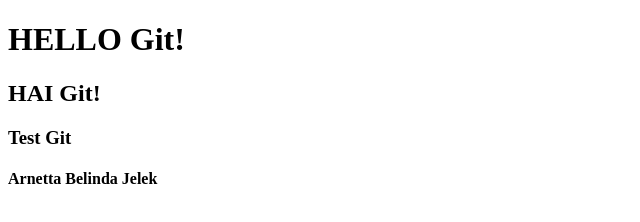
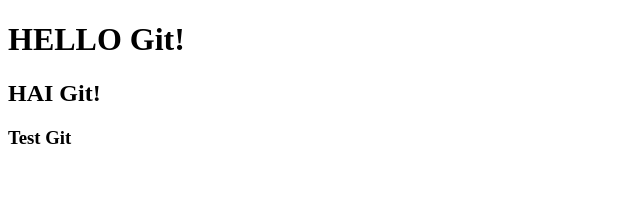
Before and after one commit to alghanykennedy/belajar-git, a plain HTML site: page index.html in a window 1280 px wide. Shown: the whole page, without its empty margins (0-640 px from the left). Drawn offline with Linux system fonts and the light colour scheme.

Commit message:
remove last fitur

```diff
--- a/index.html
+++ b/index.html
@@ -12,7 +12,6 @@
     <h1>HELLO Git!</h1>
     <h2>HAI Git!</h2>
     <h3>Test Git</h3>
-    <h4>Arnetta Belinda Jelek</h4>
 </body>
 
 </html>
```
